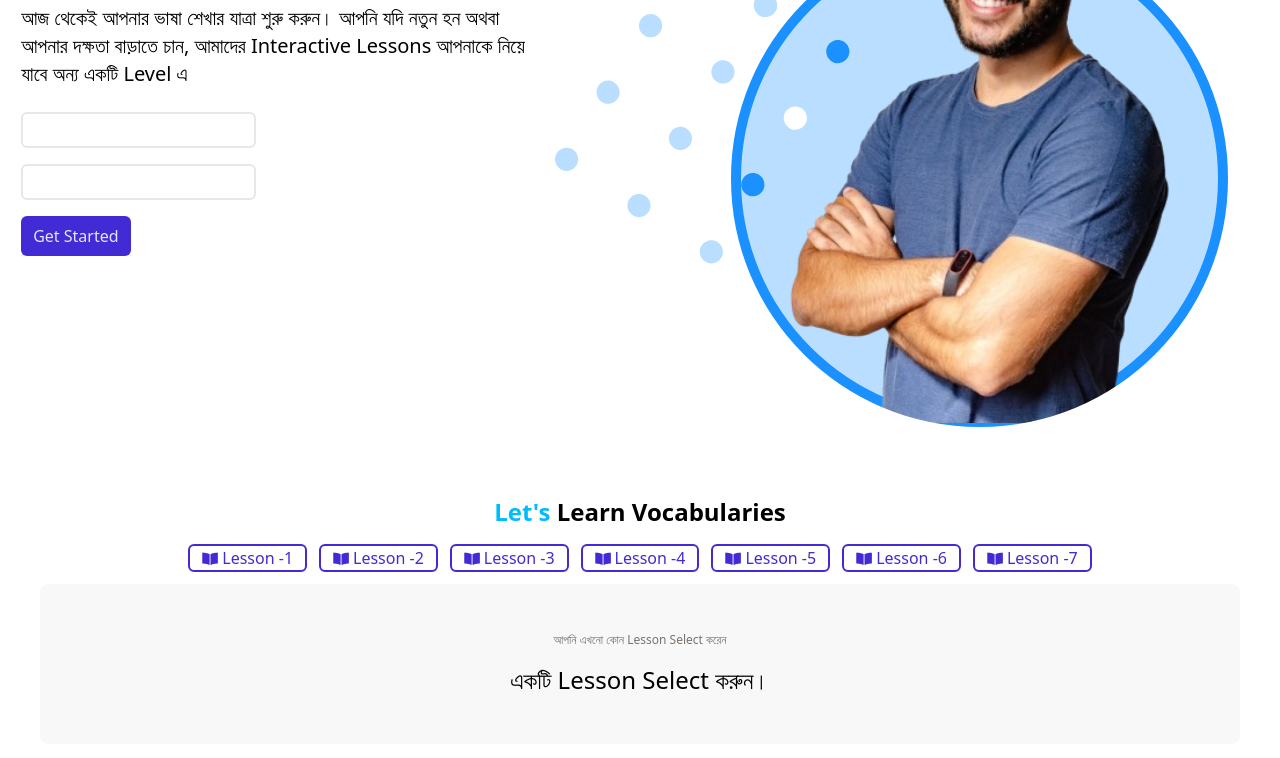
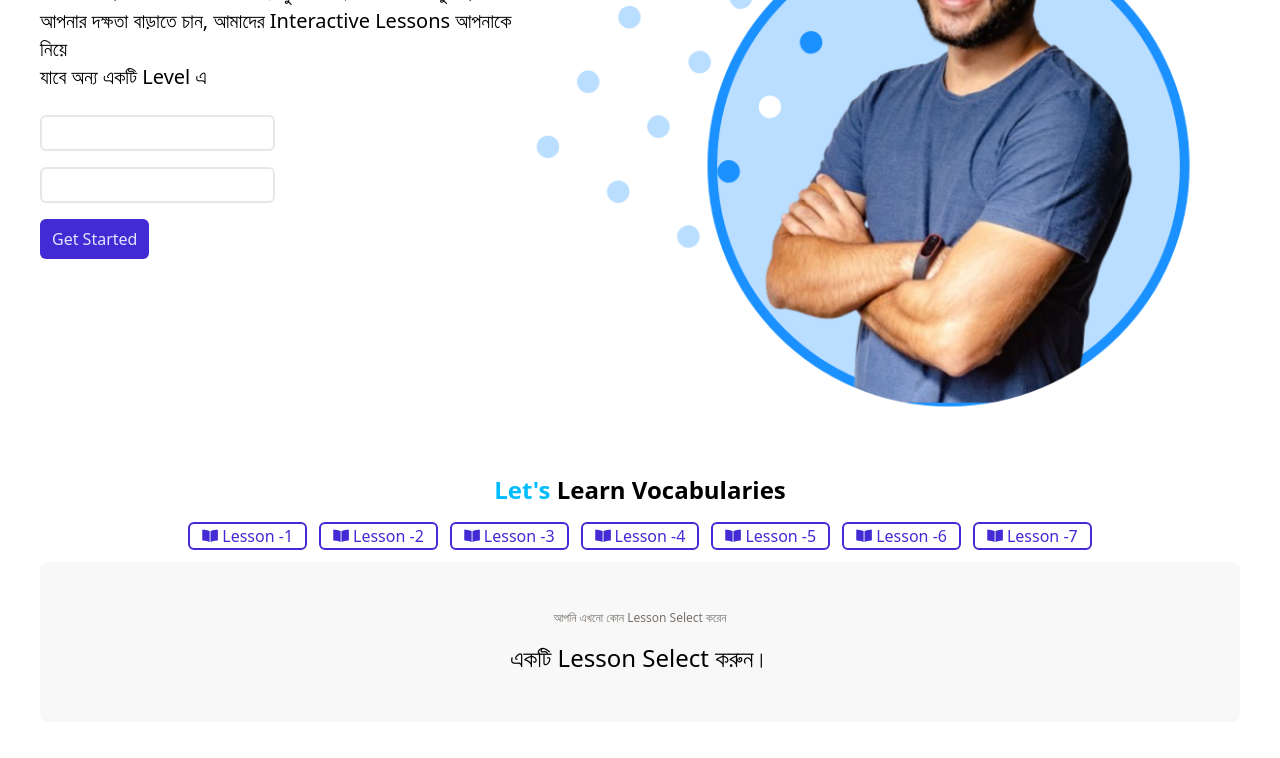
Before and after one commit to hamida363/assignment-no-6, a plain HTML site: page index.html in a window 1280 px wide. Shown: the part 314-1072 px from the top of the page. Drawn offline with nearby package versions, Linux system fonts and the light colour scheme.

Commit message:
first commit

```diff
--- a/index.html
+++ b/index.html
@@ -21,15 +21,15 @@
 </div>
 
     </nav>
-    <section class="flex items-center mb-5 ">
-        <div class="max-w-50% mx-auto" >
+    <section class="flex items-center justify-between mb-5 mx-10 ">
+        <div class="max-w-45% " >
             <h1 class="font-bold text-4xl mb-6"><span class=" text-[#00BCFF]">English</span> is Easy!!</h2>
             <p class="font-medium text-xl mb-6">আজ থেকেই আপনার ভাষা শেখার যাত্রা শুরু করুন। আপনি যদি নতুন হন অথবা <br> আপনার দক্ষতা বাড়াতে চান, আমাদের Interactive Lessons আপনাকে নিয়ে <br> যাবে অন্য একটি Level এ</p>
             <input class="border-2 border-solid mb-4 rounded-md py-1" type="email"> <br>
             <input class="border-2 border-solid mb-4 rounded-md py-1" type="password" name="" id=""> <br>
             <button class="bg-[#422AD5] px-3 py-2 rounded-md text-[#E0E7FF] mb-6">Get Started</button>
         </div>
-        <div class="max-w-50%">
+        <div class="max-w-45%">
             <img src="assets/hero-student.png" alt="">
         </div>
     </section>
```
